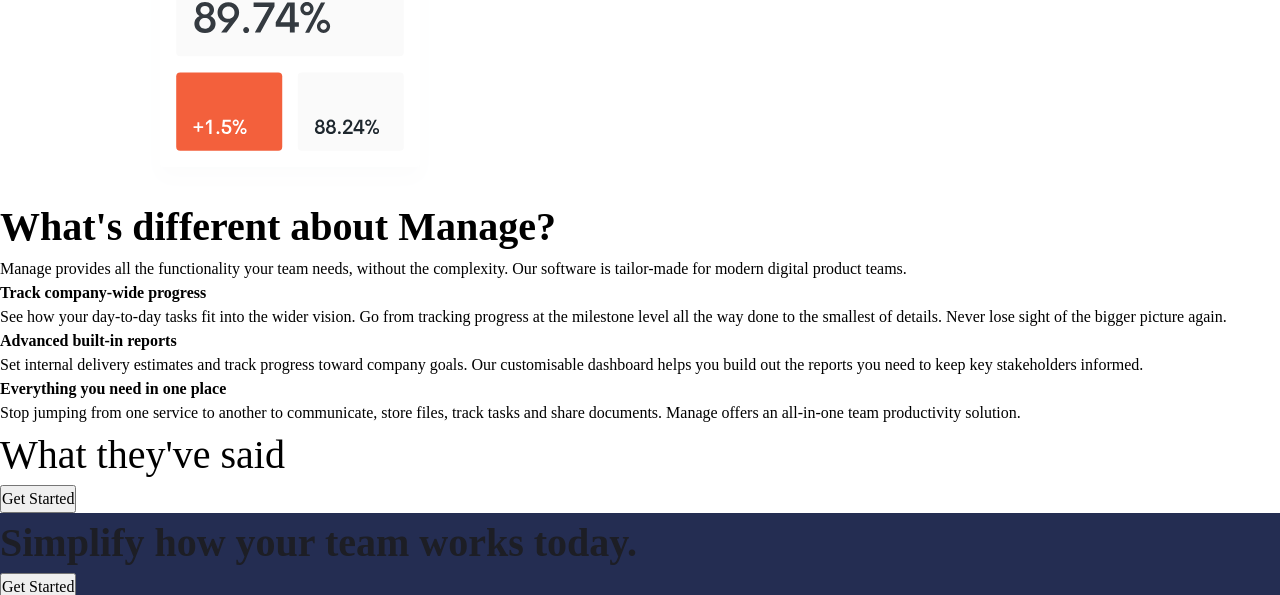
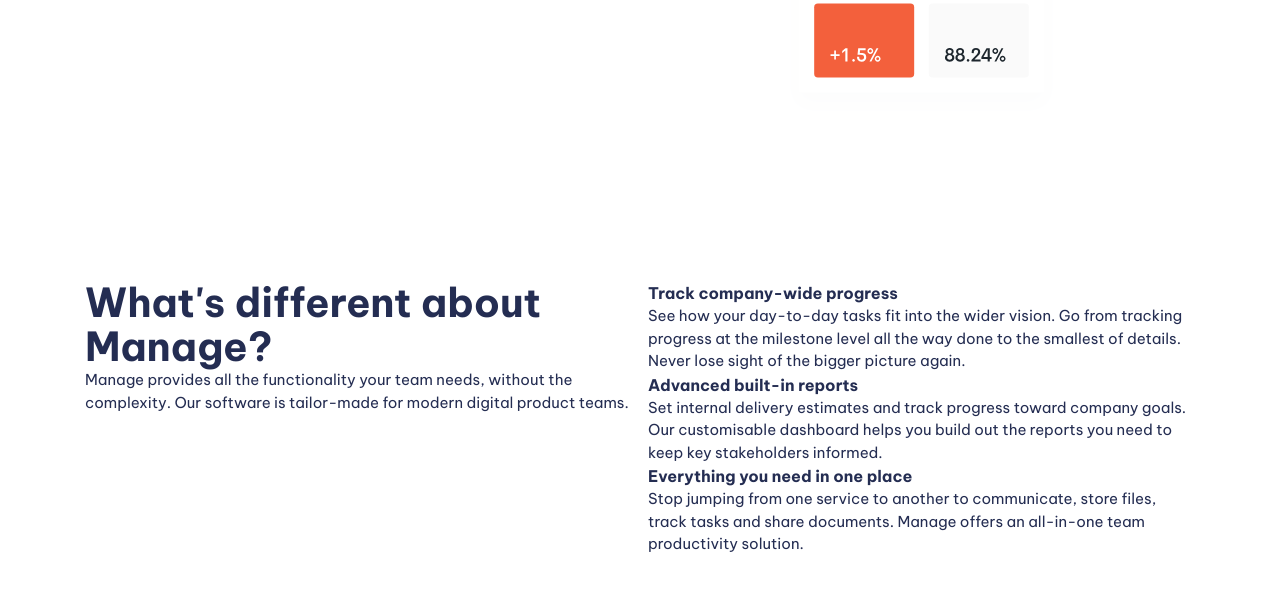
Before and after one commit to rolandowebdev/manage-page, a website built with Vite: page index.html in a window 1280 px wide. Shown: the part 636-1231 px from the top of the page. Built offline with nearby package versions, Linux system fonts and the light colour scheme.

Commit message:
add: create general styling

```diff
--- a/index.html
+++ b/index.html
@@ -42,7 +42,7 @@
   </header>
 
   <main>
-    <section>
+    <section class="padding-block-900">
       <div class="container">
         <div class="even-columns">
           <div>
@@ -58,7 +58,7 @@
       </div>
     </section>
 
-    <section>
+    <section class="padding-block-900">
       <div class="container">
         <div class="even-columns">
           <div>
@@ -86,13 +86,13 @@
       </div>
     </section>
 
-    <section class="carousel">
-      <h2 class="fs-secondary-heading">What they've said</h2>
+    <section class="carousel | padding-block-700">
+      <h2 class="fs-secondary-heading fw-bold">What they've said</h2>
       <!-- Carousel here -->
       <button class="button">Get Started</button>
     </section>
 
-    <section class="cta | bg-primary-400 text-neutral-100">
+    <section class="cta | padding-block-700 bg-accent-400 text-neutral-100">
       <div class="container">
         <div class="even-columns">
           <div>
@@ -107,7 +107,7 @@
 
   </main>
 
-  <footer class="bg-neutral-900 text-neutral-100">
+  <footer class="padding-block-700 bg-neutral-900 text-neutral-100">
     <div class="container">
       <div class="even-columns">
         <div>
--- a/style.css
+++ b/style.css
@@ -2,11 +2,13 @@
   /* primary color */
   --clr-primary-400: hsl(228, 39%, 23%);
   /* accent color */
+  --clr-accent-500: hsl(12, 60%, 45%);
   --clr-accent-400: hsl(12, 88%, 59%);
+  --clr-accent-300: hsl(12, 88%, 75%);
   --clr-accent-100: hsl(13, 100%, 96%);
   /* neutral color */
-  --clr-neutral-100: hsl(232, 12%, 13%);
-  --clr-neutral-900: hsl(0, 0%, 0%);
+  --clr-neutral-900: hsl(232, 12%, 13%);
+  --clr-neutral-100: hsl(0, 0%, 100%);
   /* font primary */
   --ff-primary: 'Be Vietnam Pro', sans-serif;
   --ff-body: var(--ff-primary);
@@ -28,6 +30,16 @@
   --fs-secondary-heading: var(--fs-700);
   --fs-nav: var(--fs-500);
   --fs-button: var(--fs-300);
+  /* Sizing */
+  --size-100: 0.25rem;
+  --size-200: 0.5rem;
+  --size-300: 0.75rem;
+  --size-400: 1rem;
+  --size-500: 1.5rem;
+  --size-600: 2rem;
+  --size-700: 3rem;
+  --size-800: 4rem;
+  --size-900: 5rem;
 }
 
 @media (min-width: 50em) {
@@ -176,10 +188,12 @@
 
 .fs-primary-heading {
   font-size: var(--fs-primary-heading);
+  line-height: 1.1;
 }
 
 .fs-secondary-heading {
   font-size: var(--fs-secondary-heading);
+  line-height: 1.1;
 }
 
 .fs-300 {
@@ -197,3 +211,78 @@
 .fs-600 {
   font-size: var(--fs-600);
 }
+
+
+/* Padding  */
+
+.padding-block-900 {
+  padding-block: var(--size-900);
+}
+
+.padding-block-700 {
+  padding-block: var(--size-700);
+}
+
+
+/* Container */
+
+.container {
+  --max-width: 1110px;
+  --padding: 1rem;
+  width: min(var(--max-width), 100% - (var(--padding) * 2));
+  margin-inline: auto;
+}
+
+.even-columns {
+  display: grid;
+  gap: 1rem;
+}
+
+@media (min-width: 50em) {
+  .even-columns {
+    grid-auto-flow: column;
+    grid-auto-columns: 1fr;
+  }
+}
+
+
+/* General Styling */
+
+body {
+  font-size: var(--fs-body);
+  font-family: var(--ff-body);
+  color: var(--clr-primary-400);
+}
+
+
+/* button */
+
+.button {
+  cursor: pointer;
+  text-decoration: none;
+  border: 0;
+  border-radius: 100vmax;
+  padding: 1.25em 2.5em;
+  font-weight: var(--fw-bold);
+  font-size: var(--fs-button);
+  line-height: 1;
+  color: var(--clr-neutral-100);
+  background-color: var(--clr-accent-400);
+  box-shadow: 0 1.125em 1em -1em var(--clr-accent-500);
+}
+
+.button:hover,
+.button:focus-visible {
+  background-color: var(--clr-accent-300);
+}
+
+.button[data-type='inverted'] {
+  background-color: var(--clr-neutral-100);
+  color: var(--clr-accent-400);
+}
+
+.button[data-type='inverted']:hover,
+.button[data-type='inverted']:focus-visible {
+  background-color: var(--clr-neutral-100);
+  color: var(--clr-accent-300);
+}
```
